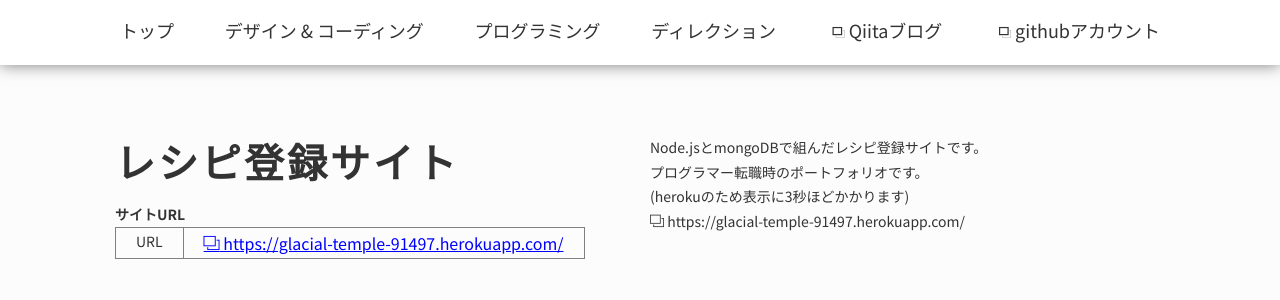
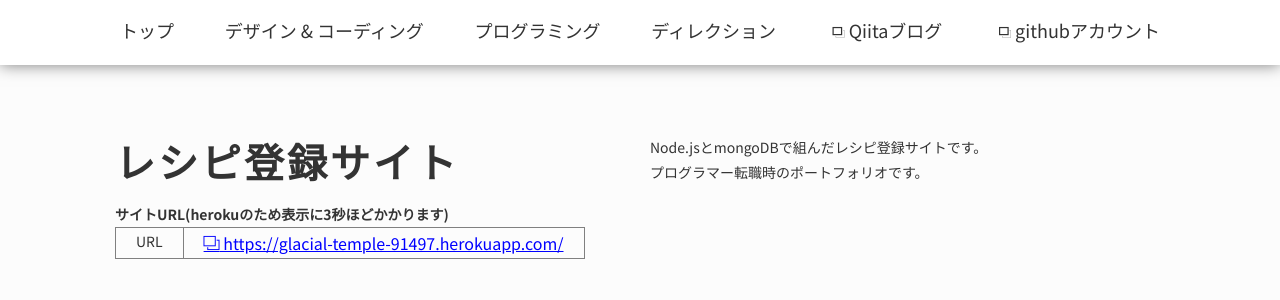
Before and after one commit to NakamuraShun/work-site, a website: page recipe.html in a window 1280 px wide. Shown: the top 300 px of the page. Drawn offline with Linux system fonts and the light colour scheme.

Commit message:
“msg”

```diff
--- a/recipe.html
+++ b/recipe.html
@@ -131,7 +131,7 @@
                             <div class="col-12 col-md-6">
                                 <div class="mvContent">
                                     <div class="mvContent__copyMain">レシピ登録サイト</div>
-                                    <b>サイトURL</b>
+                                    <b>サイトURL(herokuのため表示に3秒ほどかかります)</b>
                                     <table border="1px">
                                         <tr>
                                             <th>URL</th>
@@ -146,11 +146,8 @@
                             </div>
                             <div class="col-12 col-md-6">
                                 <div class="mvdescContainer">
-                                    Node.jsとmongoDBで組んだレシピ登録サイトです。<br>プログラマー転職時のポートフォリオです。<br>(herokuのため表示に3秒ほどかかります)
+                                    Node.jsとmongoDBで組んだレシピ登録サイトです。<br>プログラマー転職時のポートフォリオです。
                                 </div>
-                                <a href="https://glacial-temple-91497.herokuapp.com/" target="_blank">
-                                    <span class="ti-layers"></span> https://glacial-temple-91497.herokuapp.com/
-                                </a>
                             </div>
                         </div>
                     </div>
```
